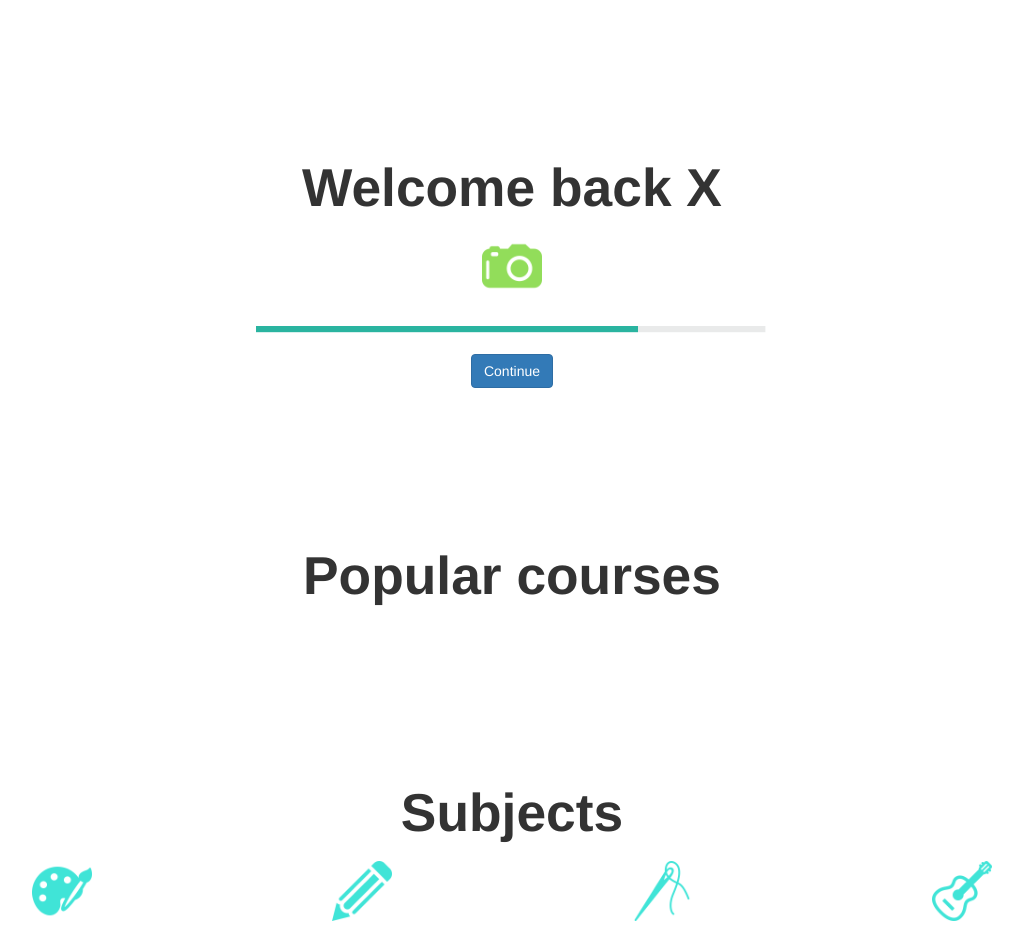
After one commit to lenadis/CreativeSteps, a PHP site: page /welcomeback.html in a window 1280 px wide. The commit adds this page. Shown: the whole page, without its empty margins (128-1151 px from the left). Run offline with PHP 8.4, Linux system fonts and the light colour scheme; a stand-in replaces the project's code that opens the database connection.

Commit message:
Html and css for welcome back site

```diff
--- a/css/main.css
+++ b/css/main.css
@@ -103,12 +103,39 @@ textarea {
 }
 .big-center {
     padding: 200px;
+    text-align: center;
     font-size: 40pt;
     font-weight: bold;
+}
+.big-center2 {
+    text-align: center;
+    font-size: 40pt;
+    font-weight: bold;
+    padding-top: 150px;
+}
+.bar-width {
+    width: 45%;
+    display: block;
+    margin-left: auto;
+    margin-right: auto;
+    padding-top: 20px;
+    padding-bottom: 20px;
+}
+.img-center {
+    display: block;
+    margin-right: auto;
+    margin-left: auto;
 }
 .logo {
     height: 50px;
     margin: 5px 0 5px 0;
+}
+.icon {
+    display: block;
+    height: 70px;
+    margin-left: auto;
+    margin-right: auto;
+    padding-bottom: 10px;
 }
 .right {
     float:right;
--- /dev/null
+++ b/welcomeback.html
@@ -0,0 +1,60 @@
+<!DOCTYPE html>
+<html lang="en">
+<head>
+<html class="no-js" lang="">
+    <head>
+        <meta charset="utf-8">
+        <meta http-equiv="x-ua-compatible" content="ie=edge">
+        <title></title>
+        <meta name="description" content="">
+        <meta name="viewport" content="width=device-width, initial-scale=1">
+
+        <link rel="apple-touch-icon" href="apple-touch-icon.png">
+        <!-- Place favicon.ico in the root directory -->
+
+        <link rel="stylesheet" href="css/bootstrap/css/bootstrap.css">
+        <link rel="stylesheet" href="css/main.css">
+        <script src="js/vendor/modernizr-2.8.3.min.js"></script>
+<body>
+	<div>
+		<a href="profile.php" "right"> <!-- the image for user  --></a>
+	</div>
+    <div class="container">
+        <div class="row">
+            <div class="col-md-12">
+            <!-- add name of user -->
+                <p class="big-center2"> Welcome back X </p>
+            </div>
+        </div>
+	    <img class="icon" src="img/camera.png">
+	    <img class="bar-width" src="img/bar.png"></img>
+	    <button type="button" class="btn btn-primary img-center">Continue</button>
+	    <p class="big-center2"> Popular courses </p>
+	    <div class="row">
+	        <div class="col-md-4">
+<!-- 					Photo name of classes and maybe description? or show more button-->	        	</div>
+	    <div>
+	    	<p class="big-center2"> Subjects </p>
+	    	<div class="row">
+	    		<div class="col-md-3">
+	    			<a href=""><img class="icon"src="img/paint.png"></a>
+	    		</div>
+	    		<div class="col-md-3">
+	    			<a href=""><img class="icon" src="img/pencil.png"></a>
+	    		</div>
+	    		<div class="col-md-3">
+	    			<a href=""><img class="icon"src="img/sewing.png"></a>
+	    		</div>
+	    		<div class="col-md-3">
+	    			<a href=""><img class="icon"src="img/guitar.png"></a>
+	    		</div>
+	    	</div>
+	    </div>
+
+
+	</div>
+
+
+    </div>
+</body>
+</html>
```
Also changed, not shown: img/bar.png (added), img/camera.png (added), img/guitar.png (added), img/paint.png (added), img/pencil.png (added), img/sewing.png (added).
